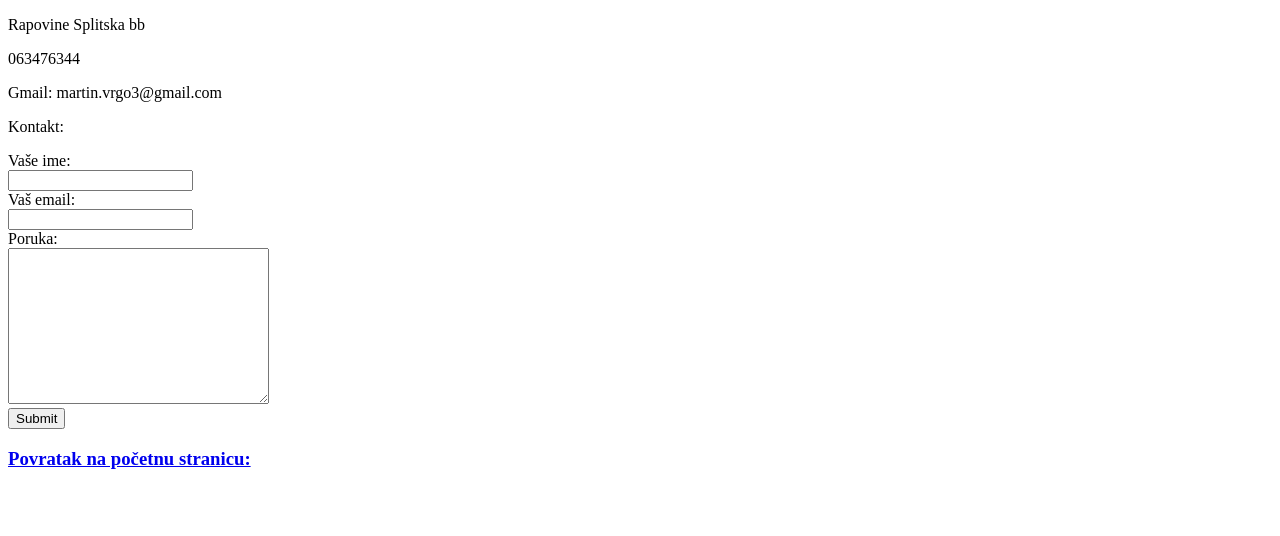
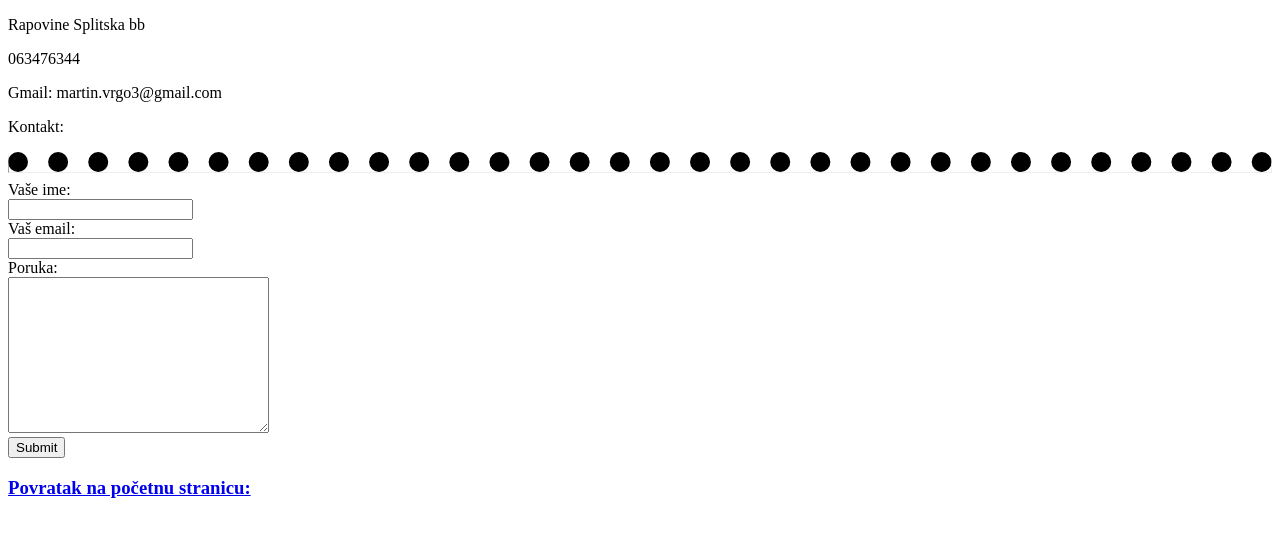
Before and after one commit to Vrgy/My-Website, a plain HTML site: page Kontak.html in a window 1280 px wide. Drawn offline with Linux system fonts and the light colour scheme.

Commit message:
Update Kontak.html

```diff
--- a/Kontak.html
+++ b/Kontak.html
@@ -21,6 +21,7 @@
         <p> 063476344 </p>
         <p> Gmail: martin.vrgo3@gmail.com </p>
         <p class="bojaslova">Kontakt: </p>
+        <p class="bojaslova"><hr style="border-top: dotted 20px;" />
         <label class="bojaslova">Vaše ime:<br></label>
         <input type="text" name="" value=""><br>
         <label class="bojaslova">Vaš email:<br></label>
```
